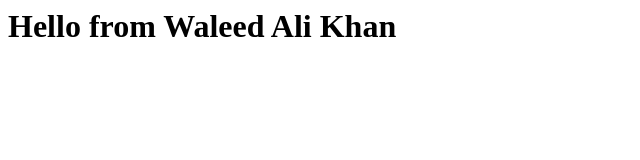
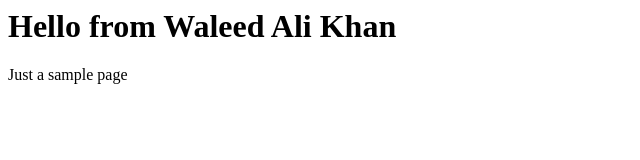
Before and after one commit to waleedalikhan/waleed.github.io, a plain HTML site: page index.html in a window 1280 px wide. Shown: the whole page, without its empty margins (0-640 px from the left). Drawn offline with Linux system fonts and the light colour scheme.

Commit message:
Initial commit

```diff
--- a/index.html
+++ b/index.html
@@ -1 +1,2 @@
 <h1>Hello from Waleed Ali Khan</h1>
+<p>Just a sample page</p>
```
